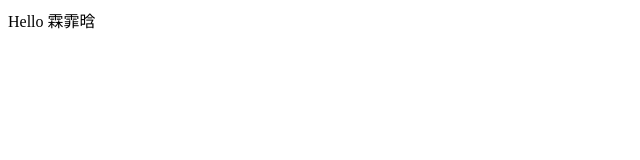
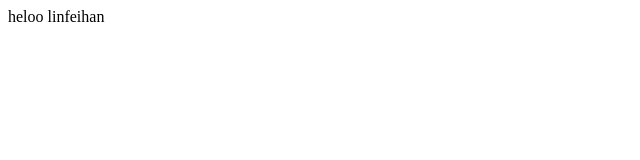
Before and after one commit to lh7zr/reactProject, a React (Create React App) app: page / in a window 1280 px wide. Shown: the top 160 px of the page, without its empty margins (0-640 px from the left). Built offline with nearby package versions, Linux system fonts and the light colour scheme.

Commit message:
feat: add

```diff
--- a/src/App.js
+++ b/src/App.js
@@ -3,7 +3,7 @@ class App extends Component{
     render() {
         return (
             <div>
-                Hello 霖霏晗
+                heloo linfeihan
             </div>
         )
     }
```
